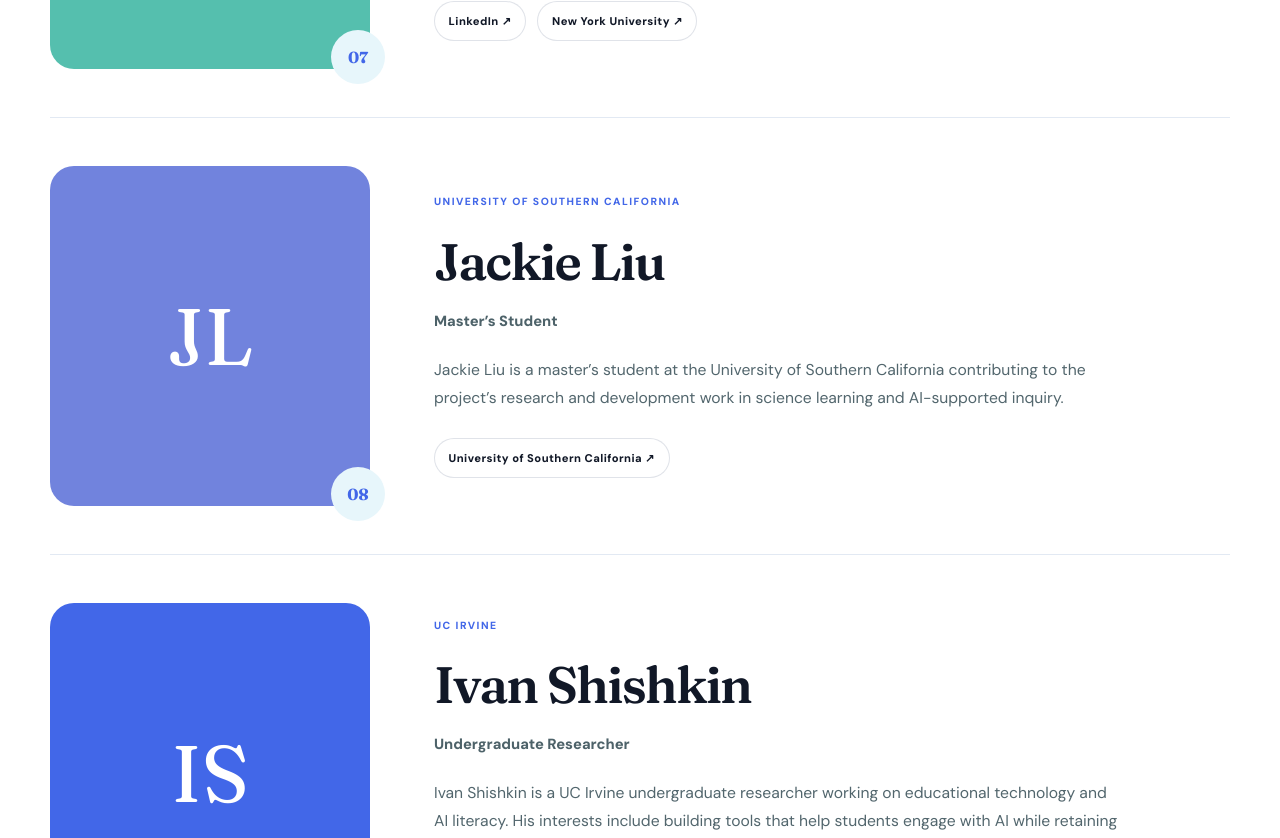
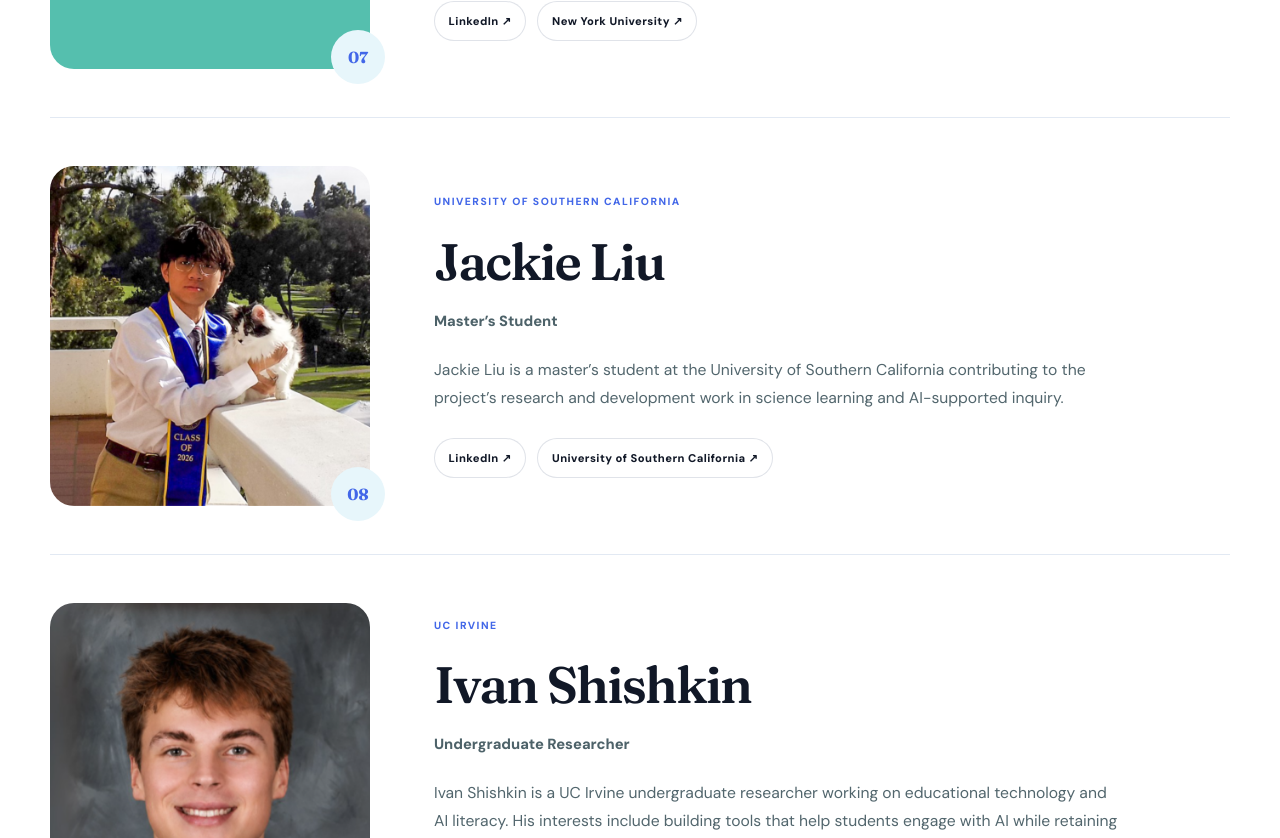
Before and after one commit to AvniDoshi/Science-Inquiry-Studio-Website, a Next.js app: page /people in a window 1280 px wide. Shown: the part 3842-4680 px from the top of the page. Built offline with nearby package versions, Linux system fonts and the light colour scheme.

Commit message:
Add Jackie and Ivan profile details

```diff
--- a/app/people/page.tsx
+++ b/app/people/page.tsx
@@ -12,8 +12,8 @@ const people: Person[] = [
   { name: "Tamara Tate", role: "Associate Director", institution: "UC Irvine Digital Learning Lab", image: "/people/tamara-tate.webp", bio: "Tamara Tate leads work on generative AI, writing, and digital learning at UC Irvine. Her research focuses on technology-supported learning, digital literacy, and the thoughtful integration of AI into secondary and postsecondary education.", links: [{ label: "UCI profile", href: "https://education.uci.edu/researcher-tate-t.html" }, { label: "Personal website", href: "https://www.tptate.com/" }] },
   { name: "Avni Doshi", role: "Undergraduate Researcher", institution: "UC Irvine", image: "/people/avni-doshi.webp", bio: "Avni Doshi works across software engineering, interface design, and research to build human-centered educational technology. She studies Informatics at UC Irvine, with interests in AI, human-computer interaction, and accessible digital experiences.", links: [{ label: "Personal website", href: "https://www.avni-doshi.com/" }, { label: "LinkedIn", href: "https://www.linkedin.com/in/avni-doshi/" }] },
   { name: "Artus Yeh", role: "Undergraduate Researcher", institution: "New York University", bio: "Artus Yeh is an undergraduate researcher at New York University contributing to Science Inquiry Studio’s design and development work at the intersection of technology and learning.", links: [{ label: "LinkedIn", href: "https://www.linkedin.com/in/artus-yeh" }, { label: "New York University", href: "https://www.nyu.edu/" }] },
-  { name: "Jackie Liu", role: "Master’s Student", institution: "University of Southern California", bio: "Jackie Liu is a master’s student at the University of Southern California contributing to the project’s research and development work in science learning and AI-supported inquiry.", links: [{ label: "University of Southern California", href: "https://www.usc.edu/" }] },
-  { name: "Ivan Shishkin", role: "Undergraduate Researcher", institution: "UC Irvine", bio: "Ivan Shishkin is a UC Irvine undergraduate researcher working on educational technology and AI literacy. His interests include building tools that help students engage with AI while retaining ownership of their thinking.", links: [{ label: "Personal website", href: "https://ivanshishkin.com/" }, { label: "LinkedIn", href: "https://www.linkedin.com/in/ivan-shishkin-dev" }] },
+  { name: "Jackie Liu", role: "Master’s Student", institution: "University of Southern California", image: "/people/jackie-liu.png", bio: "Jackie Liu is a master’s student at the University of Southern California contributing to the project’s research and development work in science learning and AI-supported inquiry.", links: [{ label: "LinkedIn", href: "https://www.linkedin.com/in/jacky-liu-tiao/" }, { label: "University of Southern California", href: "https://www.usc.edu/" }] },
+  { name: "Ivan Shishkin", role: "Undergraduate Researcher", institution: "UC Irvine", image: "/people/ivan-shishkin.png", bio: "Ivan Shishkin is a UC Irvine undergraduate researcher working on educational technology and AI literacy. His interests include building tools that help students engage with AI while retaining ownership of their thinking.", links: [{ label: "Personal website", href: "https://ivanshishkin.com/" }, { label: "LinkedIn", href: "https://www.linkedin.com/in/ivan-shishkin-dev" }] },
 ];
 
 function initials(name: string) { return name.split(" ").map((part) => part[0]).join(""); }
```
Also changed, not shown: public/people/ivan-shishkin.png (added), public/people/jackie-liu.png (added).
